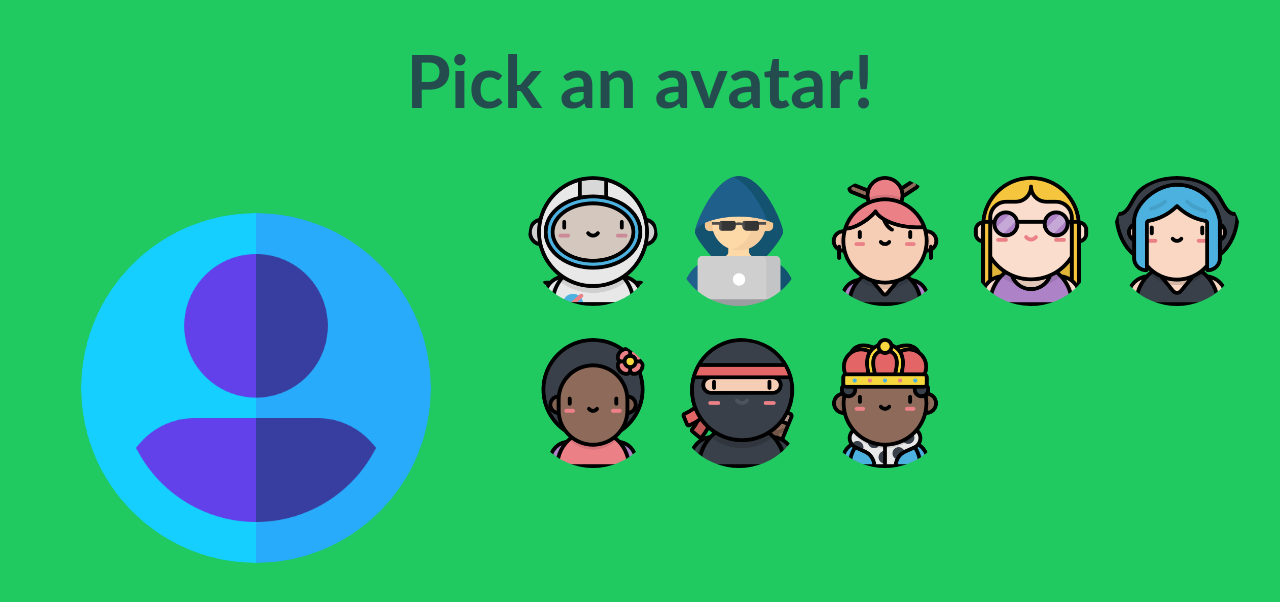
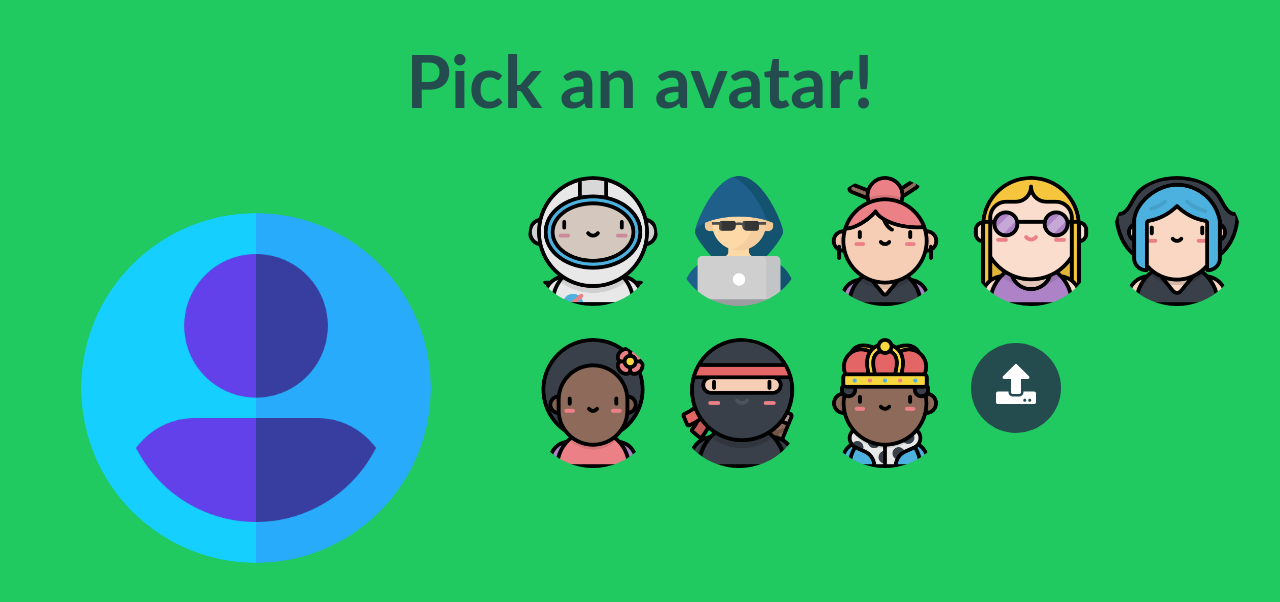
Before and after one commit to jleonardo007/aloha-chat-app, a React (Create React App) app in the folder client/: page / in a window 1280 px wide. Both pictures are taken after typing "Sample" into the empty fields and a click on the button "Next". Shown: the top 602 px of the page. Built offline with nearby package versions, Linux system fonts and the light colour scheme.

Commit message:
Added option to upload a custom avatar.

```diff
--- a/client/src/App.js
+++ b/client/src/App.js
@@ -107,6 +107,7 @@ function App() {
 			};
 		});
 	}, [state.theme.primaryColor]);
+
 	return state.userIsCreated ? (
 		<ThemeContext.Provider value={state.theme}>
 			<ChatPanel
--- a/client/src/Components/Avatars/Avatars.js
+++ b/client/src/Components/Avatars/Avatars.js
@@ -1,3 +1,8 @@
+import { useRef, useContext } from "react";
+import { ThemeContext } from "../../theme-context";
+
+import { FaUpload } from "react-icons/fa";
+
 import astronauta from "../../default-avatars/astronauta.png";
 import hacker from "../../default-avatars/hacker.png";
 import niña1 from "../../default-avatars/nina-1.png";
@@ -12,6 +17,23 @@ import "./Avatars.css";
 const avatarsCollection = [astronauta, hacker, niña1, niña2, niña3, niña4, ninja, rey];
 
 function Avatars({ user, newProfile, setNewProfile }) {
+	const theme = useContext(ThemeContext);
+	const fileInputRef = useRef(null);
+
+	function handleAvatarUpload(e) {
+		const file = e.target.files[0];
+		const reader = new FileReader();
+
+		reader.addEventListener("load", (e) => {
+			setNewProfile({
+				name: newProfile.name ? newProfile.name : user.name,
+				avatar: e.target.result,
+			});
+		});
+
+		reader.readAsDataURL(file);
+	}
+
 	return (
 		<div className="avatars-collection" data-testid="avatars">
 			{avatarsCollection.map((avatarSrc, index) => {
@@ -30,6 +52,24 @@ function Avatars({ user, newProfile, setNewProfile }) {
 					/>
 				);
 			})}
+			<div className="custom-avatar-container">
+				<input
+					type="file"
+					name="custom-avatar"
+					className="custom-avatar-input"
+					accept=".jpg, .jpeg, .png"
+					ref={fileInputRef}
+					onChange={(e) => handleAvatarUpload(e)}
+				/>
+				<button
+					className="custom-avatar-btn"
+					title="Pick a custom avatar!"
+					style={{ backgroundColor: theme.primaryColor, color: theme.fontColor }}
+					onClick={() => fileInputRef.current.click()}
+				>
+					<FaUpload />
+				</button>
+			</div>
 		</div>
 	);
 }
--- a/client/src/Components/CreateUser/CreateUser.css
+++ b/client/src/Components/CreateUser/CreateUser.css
@@ -5,8 +5,7 @@
 	color: #244c4e;
 }
 
-.welcome-page button,
-.avatar-page button {
+.create-btn {
 	padding: 0.25rem;
 	border-style: none;
 	border-radius: 1rem;
@@ -16,8 +15,7 @@
 	cursor: pointer;
 }
 
-.welcome-page button:active,
-.avatar-page button:active {
+.create-btn:active {
 	outline: none;
 	background-color: #147438;
 }
@@ -151,3 +149,34 @@
 	margin-right: 1rem;
 	margin-bottom: 2rem;
 }
+
+.custom-avatar-container {
+	width: 100px;
+	height: 100px;
+	display: grid;
+	place-content: center;
+}
+
+.custom-avatar-input {
+	display: none;
+}
+
+.custom-avatar-btn {
+	width: 90px;
+	height: 90px;
+	border: none;
+	border-radius: 50%;
+	background-color: #244c4e;
+	color: #fff;
+	font-size: 2.5rem;
+	cursor: pointer;
+}
+
+.custom-avatar-btn:focus {
+	outline: none;
+}
+
+.custom-avatar-btn:active {
+	background-color: #147438;
+	color: #244c4e;
+}
--- a/client/src/Components/CreateUser/CreateUser.js
+++ b/client/src/Components/CreateUser/CreateUser.js
@@ -1,5 +1,6 @@
-import { useState } from "react";
+import { useState, useRef } from "react";
 
+import { FaUpload } from "react-icons/fa";
 import "./CreateUser.css";
 
 import astronauta from "../../default-avatars/astronauta.png";
@@ -47,7 +48,9 @@ function CreateUserName({ setUserName }) {
 							/>
 						</div>
 						<div className="form-btn">
-							<button type="submit">Next</button>
+							<button type="submit" className="create-btn">
+								Next
+							</button>
 						</div>
 					</form>
 				</div>
@@ -57,6 +60,19 @@ function CreateUserName({ setUserName }) {
 }
 
 function CreateUserAvatar({ avatar, setAvatar, handleClick }) {
+	const fileInputRef = useRef(null);
+
+	function handleAvatarUpload(e) {
+		const file = e.target.files[0];
+		const reader = new FileReader();
+
+		reader.addEventListener("load", (e) => {
+			setAvatar(e.target.result);
+		});
+
+		reader.readAsDataURL(file);
+	}
+
 	return (
 		<section className="avatar-page" data-testid="avatar-page">
 			<div className="avatar__title">
@@ -71,7 +87,11 @@ function CreateUserAvatar({ avatar, setAvatar, handleClick }) {
 						loading="lazy"
 					/>
 					<div className="join-btn-container">
-						{avatar ? <button onClick={() => handleClick()}>Join!</button> : null}
+						{avatar ? (
+							<button className="create-btn" onClick={() => handleClick()}>
+								Join!
+							</button>
+						) : null}
 					</div>
 				</div>
 				<div className="default-avatars">
@@ -90,6 +110,23 @@ function CreateUserAvatar({ avatar, setAvatar, handleClick }) {
 								/>
 							);
 						})}
+						<div className="custom-avatar-container">
+							<input
+								type="file"
+								name="custom-avatar"
+								className="custom-avatar-input"
+								accept=".jpg, .jpeg, .png"
+								ref={fileInputRef}
+								onChange={(e) => handleAvatarUpload(e)}
+							/>
+							<button
+								className="custom-avatar-btn"
+								title="Pick a custom avatar!"
+								onClick={() => fileInputRef.current.click()}
+							>
+								<FaUpload />
+							</button>
+						</div>
 					</div>
 				</div>
 			</div>
```
